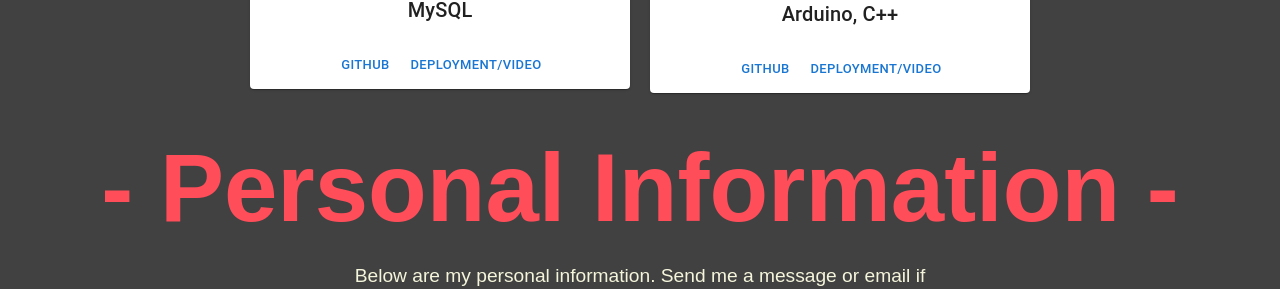
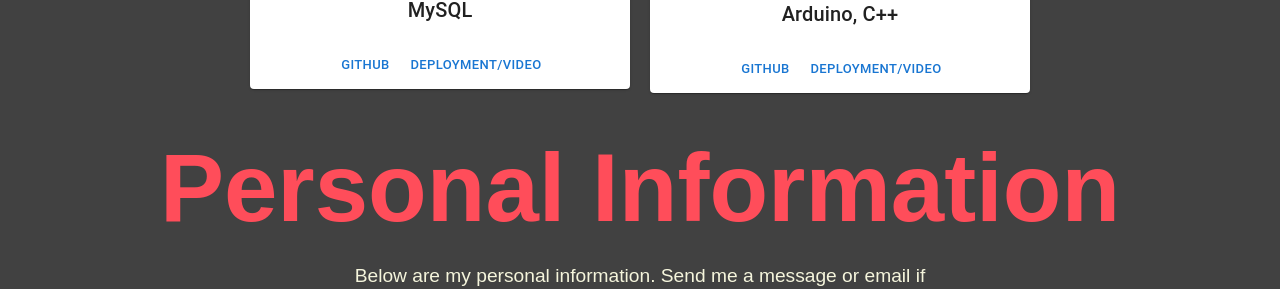
Before and after one commit to KemalYukselir/portfolio-website, a React (Create React App) app: page / in a window 1280 px wide. Shown: the part 4375-4664 px from the top of the page. Built offline with nearby package versions, Linux system fonts and the light colour scheme.

Commit message:
removed hyphens from title

```diff
--- a/src/Components/ContactPage.js
+++ b/src/Components/ContactPage.js
@@ -24,7 +24,7 @@ const ContactPage = () => {
   return (
     <div className="work-section-wrapper">
       <div className="work-section-top">
-        <h1 id="contacts">- Personal Information -</h1>
+        <h1 id="contacts">Personal Information</h1>
         <p>Below are my personal information. Send me a message or email if you have any questions.</p>
       </div>
       <div className="work-section-bottom">
```
